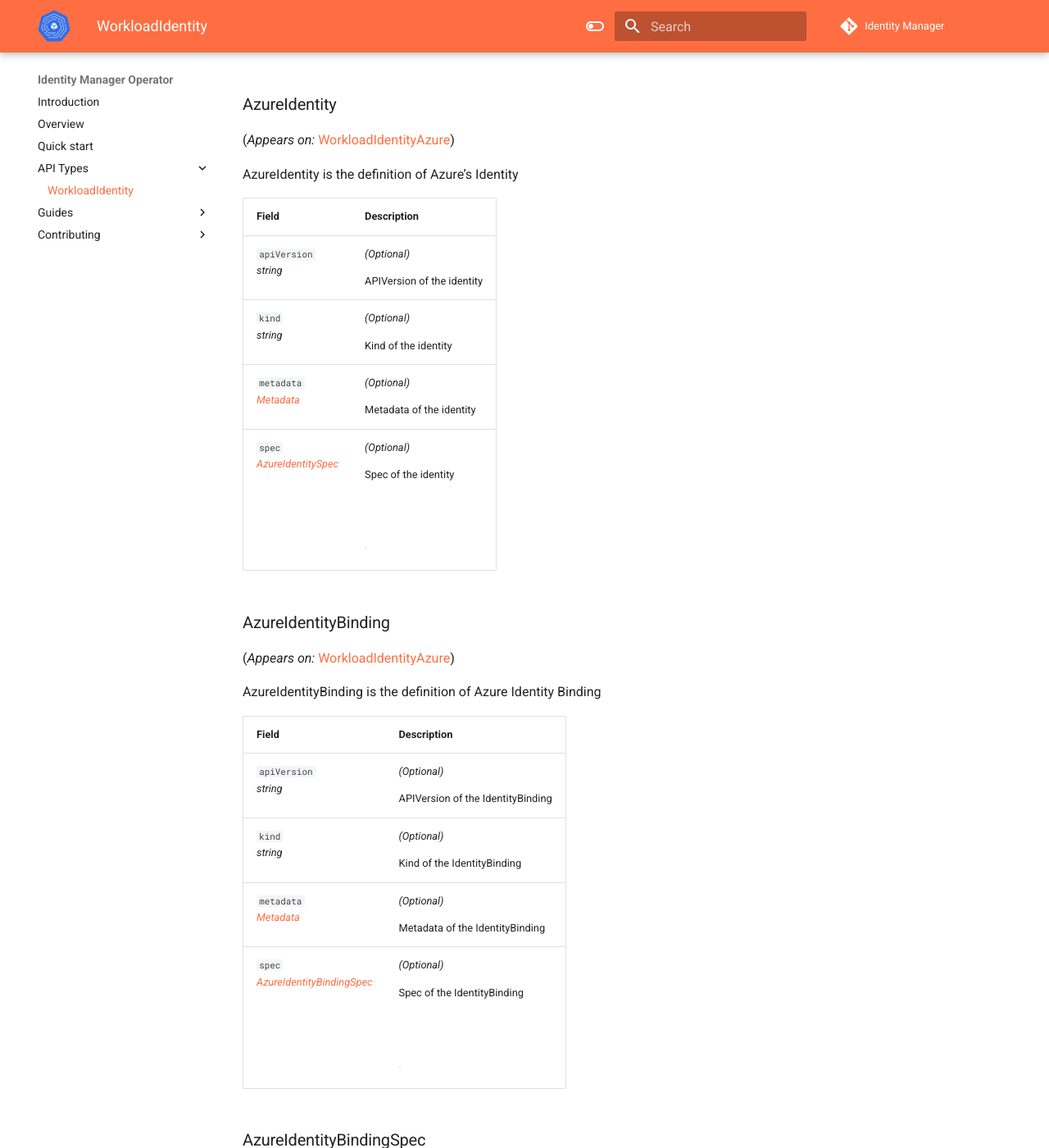
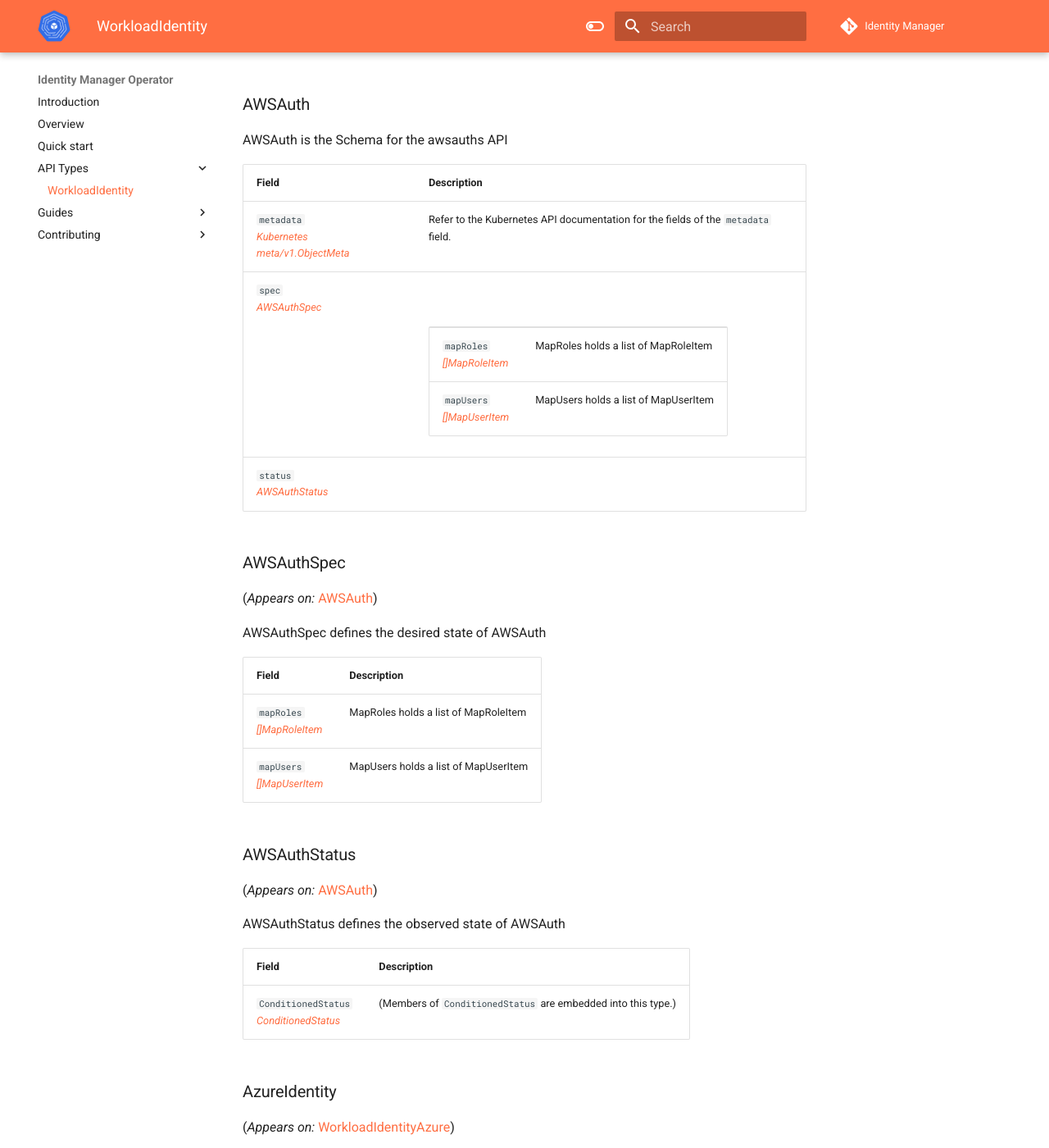
Before and after one commit to invisibl-cloud/identity-manager, an MkDocs documentation site: the page built from docs/api-specification.md, in a window 1280 px wide and 1400 px high, scrolled down 357 px. Shown: the whole window at 82% size. Built offline with MkDocs 1.6.1 and Material for MkDocs 9.7.7, drawn with Linux system fonts in a browser that asks for light colours; comment, search, counter and statistics services are not loaded; the version menu is left out; some of the changed text lies outside the part shown.

Commit message:
feat: aws-auth cr (#23)
Co-authored-by: dhamu <1174098+kernel164@users.noreply.github.com>

```diff
--- a/docs/api-specification.md
+++ b/docs/api-specification.md
@@ -10,6 +10,168 @@
 </p>
 Resource Types:
 <ul></ul>
+<h3 id="identity-manager.io/v1alpha1.AWSAuth">AWSAuth
+</h3>
+<p>
+<p>AWSAuth is the Schema for the awsauths API</p>
+</p>
+<table>
+<thead>
+<tr>
+<th>Field</th>
+<th>Description</th>
+</tr>
+</thead>
+<tbody>
+<tr>
+<td>
+<code>metadata</code></br>
+<em>
+<a href="https://kubernetes.io/docs/reference/generated/kubernetes-api/v1.18/#objectmeta-v1-meta">
+Kubernetes meta/v1.ObjectMeta
+</a>
+</em>
+</td>
+<td>
+Refer to the Kubernetes API documentation for the fields of the
+<code>metadata</code> field.
+</td>
+</tr>
+<tr>
+<td>
+<code>spec</code></br>
+<em>
+<a href="#identity-manager.io/v1alpha1.AWSAuthSpec">
+AWSAuthSpec
+</a>
+</em>
+</td>
+<td>
+<br/>
+<br/>
+<table>
+<tr>
+<td>
+<code>mapRoles</code></br>
+<em>
+<a href="#identity-manager.io/v1alpha1.MapRoleItem">
+[]MapRoleItem
+</a>
+</em>
+</td>
+<td>
+<p>MapRoles holds a list of MapRoleItem</p>
+</td>
+</tr>
+<tr>
+<td>
+<code>mapUsers</code></br>
+<em>
+<a href="#identity-manager.io/v1alpha1.MapUserItem">
+[]MapUserItem
+</a>
+</em>
+</td>
+<td>
+<p>MapUsers holds a list of MapUserItem</p>
+</td>
+</tr>
+</table>
+</td>
+</tr>
+<tr>
+<td>
+<code>status</code></br>
+<em>
+<a href="#identity-manager.io/v1alpha1.AWSAuthStatus">
+AWSAuthStatus
+</a>
+</em>
+</td>
+<td>
+</td>
+</tr>
+</tbody>
+</table>
+<h3 id="identity-manager.io/v1alpha1.AWSAuthSpec">AWSAuthSpec
+</h3>
+<p>
+(<em>Appears on:</em>
+<a href="#identity-manager.io/v1alpha1.AWSAuth">AWSAuth</a>)
+</p>
+<p>
+<p>AWSAuthSpec defines the desired state of AWSAuth</p>
+</p>
+<table>
+<thead>
+<tr>
+<th>Field</th>
+<th>Description</th>
+</tr>
+</thead>
+<tbody>
+<tr>
+<td>
+<code>mapRoles</code></br>
+<em>
+<a href="#identity-manager.io/v1alpha1.MapRoleItem">
+[]MapRoleItem
+</a>
+</em>
+</td>
+<td>
+<p>MapRoles holds a list of MapRoleItem</p>
+</td>
+</tr>
+<tr>
+<td>
+<code>mapUsers</code></br>
+<em>
+<a href="#identity-manager.io/v1alpha1.MapUserItem">
+[]MapUserItem
+</a>
+</em>
+</td>
+<td>
+<p>MapUsers holds a list of MapUserItem</p>
+</td>
+</tr>
+</tbody>
+</table>
+<h3 id="identity-manager.io/v1alpha1.AWSAuthStatus">AWSAuthStatus
+</h3>
+<p>
+(<em>Appears on:</em>
+<a href="#identity-manager.io/v1alpha1.AWSAuth">AWSAuth</a>)
+</p>
+<p>
+<p>AWSAuthStatus defines the observed state of AWSAuth</p>
+</p>
+<table>
+<thead>
+<tr>
+<th>Field</th>
+<th>Description</th>
+</tr>
+</thead>
+<tbody>
+<tr>
+<td>
+<code>ConditionedStatus</code></br>
+<em>
+<a href="#identity-manager.io/v1alpha1.ConditionedStatus">
+ConditionedStatus
+</a>
+</em>
+</td>
+<td>
+<p>
+(Members of <code>ConditionedStatus</code> are embedded into this type.)
+</p>
+</td>
+</tr>
+</tbody>
+</table>
 <h3 id="identity-manager.io/v1alpha1.AzureIdentity">AzureIdentity
 </h3>
 <p>
@@ -367,6 +529,7 @@ Kubernetes resources that manage their lifecycle.</p>
 </h3>
 <p>
 (<em>Appears on:</em>
+<a href="#identity-manager.io/v1alpha1.AWSAuthStatus">AWSAuthStatus</a>,
 <a href="#identity-manager.io/v1alpha1.WorkloadIdentityStatus">WorkloadIdentityStatus</a>)
 </p>
 <p>
@@ -650,6 +813,110 @@ string
 <p>Title: Optional. Title for the expression, i.e. a short string
 describing its purpose. This can be used e.g. in UIs which allow to
 enter the expression.</p>
+</td>
+</tr>
+</tbody>
+</table>
+<h3 id="identity-manager.io/v1alpha1.MapRoleItem">MapRoleItem
+</h3>
+<p>
+(<em>Appears on:</em>
+<a href="#identity-manager.io/v1alpha1.AWSAuthSpec">AWSAuthSpec</a>)
+</p>
+<p>
+<p>MapRoleItem defines the mapRole item of AWSAuth</p>
+</p>
+<table>
+<thead>
+<tr>
+<th>Field</th>
+<th>Description</th>
+</tr>
+</thead>
+<tbody>
+<tr>
+<td>
+<code>rolearn</code></br>
+<em>
+string
+</em>
+</td>
+<td>
+<p>The ARN of the IAM role to add</p>
+</td>
+</tr>
+<tr>
+<td>
+<code>username</code></br>
+<em>
+string
+</em>
+</td>
+<td>
+<p>The user name within Kubernetes to map to the IAM role</p>
+</td>
+</tr>
+<tr>
+<td>
+<code>groups</code></br>
+<em>
+[]string
+</em>
+</td>
+<td>
+<p>A list of groups within Kubernetes to which the role is mapped</p>
+</td>
+</tr>
+</tbody>
+</table>
+<h3 id="identity-manager.io/v1alpha1.MapUserItem">MapUserItem
+</h3>
+<p>
+(<em>Appears on:</em>
+<a href="#identity-manager.io/v1alpha1.AWSAuthSpec">AWSAuthSpec</a>)
+</p>
+<p>
+<p>MapUserItem defines the mapUser item of AWSAuth</p>
+</p>
+<table>
+<thead>
+<tr>
+<th>Field</th>
+<th>Description</th>
+</tr>
+</thead>
+<tbody>
+<tr>
+<td>
+<code>userarn</code></br>
+<em>
+string
+</em>
+</td>
+<td>
+<p>The ARN of the IAM user to add</p>
+</td>
+</tr>
+<tr>
+<td>
+<code>username</code></br>
+<em>
+string
+</em>
+</td>
+<td>
+<p>The user name within Kubernetes to map to the IAM user</p>
+</td>
+</tr>
+<tr>
+<td>
+<code>groups</code></br>
+<em>
+[]string
+</em>
+</td>
+<td>
+<p>A list of groups within Kubernetes to which the user is mapped to</p>
 </td>
 </tr>
 </tbody>
```
Also changed, not shown: 12 other files.
